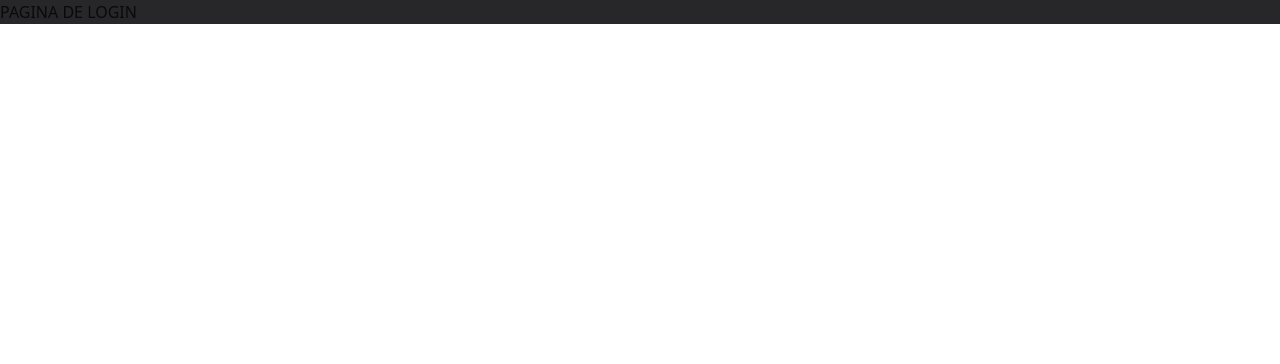
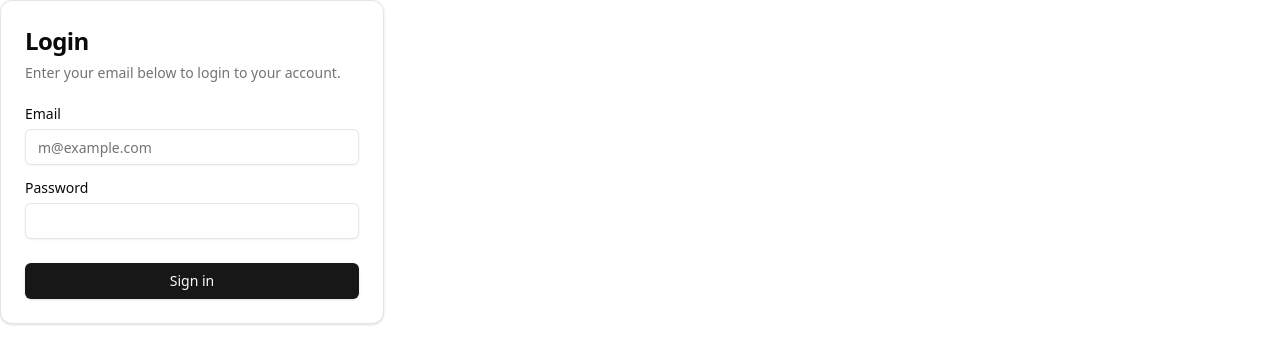
Before and after one commit to Josuesp1620/project-mtc, a React (Vite) app: page /login in a window 1280 px wide. Shown: the top 364 px of the page. Built offline with nearby package versions, Linux system fonts and the light colour scheme.

Commit message:
[Update] Add New Modules and View LoginView

```diff
--- a/package.json
+++ b/package.json
@@ -11,6 +11,8 @@
   },
   "dependencies": {
     "@radix-ui/react-icons": "^1.3.0",
+    "@radix-ui/react-label": "^2.1.0",
+    "@radix-ui/react-slot": "^1.1.0",
     "class-variance-authority": "^0.7.0",
     "clsx": "^2.1.1",
     "lucide-react": "^0.446.0",
--- /dev/null
+++ b/src/components/ui/button.tsx
@@ -0,0 +1,57 @@
+import * as React from "react"
+import { Slot } from "@radix-ui/react-slot"
+import { cva, type VariantProps } from "class-variance-authority"
+
+import { cn } from "@/lib/utils"
+
+const buttonVariants = cva(
+  "inline-flex items-center justify-center whitespace-nowrap rounded-md text-sm font-medium transition-colors focus-visible:outline-none focus-visible:ring-1 focus-visible:ring-ring disabled:pointer-events-none disabled:opacity-50",
+  {
+    variants: {
+      variant: {
+        default:
+          "bg-primary text-primary-foreground shadow hover:bg-primary/90",
+        destructive:
+          "bg-destructive text-destructive-foreground shadow-sm hover:bg-destructive/90",
+        outline:
+          "border border-input bg-background shadow-sm hover:bg-accent hover:text-accent-foreground",
+        secondary:
+          "bg-secondary text-secondary-foreground shadow-sm hover:bg-secondary/80",
+        ghost: "hover:bg-accent hover:text-accent-foreground",
+        link: "text-primary underline-offset-4 hover:underline",
+      },
+      size: {
+        default: "h-9 px-4 py-2",
+        sm: "h-8 rounded-md px-3 text-xs",
+        lg: "h-10 rounded-md px-8",
+        icon: "h-9 w-9",
+      },
+    },
+    defaultVariants: {
+      variant: "default",
+      size: "default",
+    },
+  }
+)
+
+export interface ButtonProps
+  extends React.ButtonHTMLAttributes<HTMLButtonElement>,
+    VariantProps<typeof buttonVariants> {
+  asChild?: boolean
+}
+
+const Button = React.forwardRef<HTMLButtonElement, ButtonProps>(
+  ({ className, variant, size, asChild = false, ...props }, ref) => {
+    const Comp = asChild ? Slot : "button"
+    return (
+      <Comp
+        className={cn(buttonVariants({ variant, size, className }))}
+        ref={ref}
+        {...props}
+      />
+    )
+  }
+)
+Button.displayName = "Button"
+
+export { Button, buttonVariants }
--- /dev/null
+++ b/src/components/ui/card.tsx
@@ -0,0 +1,76 @@
+import * as React from "react"
+
+import { cn } from "@/lib/utils"
+
+const Card = React.forwardRef<
+  HTMLDivElement,
+  React.HTMLAttributes<HTMLDivElement>
+>(({ className, ...props }, ref) => (
+  <div
+    ref={ref}
+    className={cn(
+      "rounded-xl border bg-card text-card-foreground shadow",
+      className
+    )}
+    {...props}
+  />
+))
+Card.displayName = "Card"
+
+const CardHeader = React.forwardRef<
+  HTMLDivElement,
+  React.HTMLAttributes<HTMLDivElement>
+>(({ className, ...props }, ref) => (
+  <div
+    ref={ref}
+    className={cn("flex flex-col space-y-1.5 p-6", className)}
+    {...props}
+  />
+))
+CardHeader.displayName = "CardHeader"
+
+const CardTitle = React.forwardRef<
+  HTMLParagraphElement,
+  React.HTMLAttributes<HTMLHeadingElement>
+>(({ className, ...props }, ref) => (
+  <h3
+    ref={ref}
+    className={cn("font-semibold leading-none tracking-tight", className)}
+    {...props}
+  />
+))
+CardTitle.displayName = "CardTitle"
+
+const CardDescription = React.forwardRef<
+  HTMLParagraphElement,
+  React.HTMLAttributes<HTMLParagraphElement>
+>(({ className, ...props }, ref) => (
+  <p
+    ref={ref}
+    className={cn("text-sm text-muted-foreground", className)}
+    {...props}
+  />
+))
+CardDescription.displayName = "CardDescription"
+
+const CardContent = React.forwardRef<
+  HTMLDivElement,
+  React.HTMLAttributes<HTMLDivElement>
+>(({ className, ...props }, ref) => (
+  <div ref={ref} className={cn("p-6 pt-0", className)} {...props} />
+))
+CardContent.displayName = "CardContent"
+
+const CardFooter = React.forwardRef<
+  HTMLDivElement,
+  React.HTMLAttributes<HTMLDivElement>
+>(({ className, ...props }, ref) => (
+  <div
+    ref={ref}
+    className={cn("flex items-center p-6 pt-0", className)}
+    {...props}
+  />
+))
+CardFooter.displayName = "CardFooter"
+
+export { Card, CardHeader, CardFooter, CardTitle, CardDescription, CardContent }
--- /dev/null
+++ b/src/components/ui/input.tsx
@@ -0,0 +1,25 @@
+import * as React from "react"
+
+import { cn } from "@/lib/utils"
+
+export interface InputProps
+  extends React.InputHTMLAttributes<HTMLInputElement> {}
+
+const Input = React.forwardRef<HTMLInputElement, InputProps>(
+  ({ className, type, ...props }, ref) => {
+    return (
+      <input
+        type={type}
+        className={cn(
+          "flex h-9 w-full rounded-md border border-input bg-transparent px-3 py-1 text-sm shadow-sm transition-colors file:border-0 file:bg-transparent file:text-sm file:font-medium file:text-foreground placeholder:text-muted-foreground focus-visible:outline-none focus-visible:ring-1 focus-visible:ring-ring disabled:cursor-not-allowed disabled:opacity-50",
+          className
+        )}
+        ref={ref}
+        {...props}
+      />
+    )
+  }
+)
+Input.displayName = "Input"
+
+export { Input }
--- /dev/null
+++ b/src/components/ui/label.tsx
@@ -0,0 +1,24 @@
+import * as React from "react"
+import * as LabelPrimitive from "@radix-ui/react-label"
+import { cva, type VariantProps } from "class-variance-authority"
+
+import { cn } from "@/lib/utils"
+
+const labelVariants = cva(
+  "text-sm font-medium leading-none peer-disabled:cursor-not-allowed peer-disabled:opacity-70"
+)
+
+const Label = React.forwardRef<
+  React.ElementRef<typeof LabelPrimitive.Root>,
+  React.ComponentPropsWithoutRef<typeof LabelPrimitive.Root> &
+    VariantProps<typeof labelVariants>
+>(({ className, ...props }, ref) => (
+  <LabelPrimitive.Root
+    ref={ref}
+    className={cn(labelVariants(), className)}
+    {...props}
+  />
+))
+Label.displayName = LabelPrimitive.Root.displayName
+
+export { Label }
--- a/src/views/auth/login/index.tsx
+++ b/src/views/auth/login/index.tsx
@@ -1,7 +1,40 @@
-export const LoginView = () => {
-    return (
-        <div className="bg-zinc-800">
-            PAGINA DE LOGIN
+import { Button } from "@/components/ui/button"
+import {
+  Card,
+  CardContent,
+  CardDescription,
+  CardFooter,
+  CardHeader,
+  CardTitle,
+} from "@/components/ui/card"
+import { Input } from "@/components/ui/input"
+import { Label } from "@/components/ui/label"
+
+export const description =
+  "A simple login form with email and password. The submit button says 'Sign in'."
+
+export function LoginView() {
+  return (
+    <Card className="w-full max-w-sm">
+      <CardHeader>
+        <CardTitle className="text-2xl">Login</CardTitle>
+        <CardDescription>
+          Enter your email below to login to your account.
+        </CardDescription>
+      </CardHeader>
+      <CardContent className="grid gap-4">
+        <div className="grid gap-2">
+          <Label htmlFor="email">Email</Label>
+          <Input id="email" type="email" placeholder="m@example.com" required />
         </div>
-    )
+        <div className="grid gap-2">
+          <Label htmlFor="password">Password</Label>
+          <Input id="password" type="password" required />
+        </div>
+      </CardContent>
+      <CardFooter>
+        <Button className="w-full">Sign in</Button>
+      </CardFooter>
+    </Card>
+  )
 }
```
Also changed, not shown: 1 other file (tests, documents, lock files or other folders).
